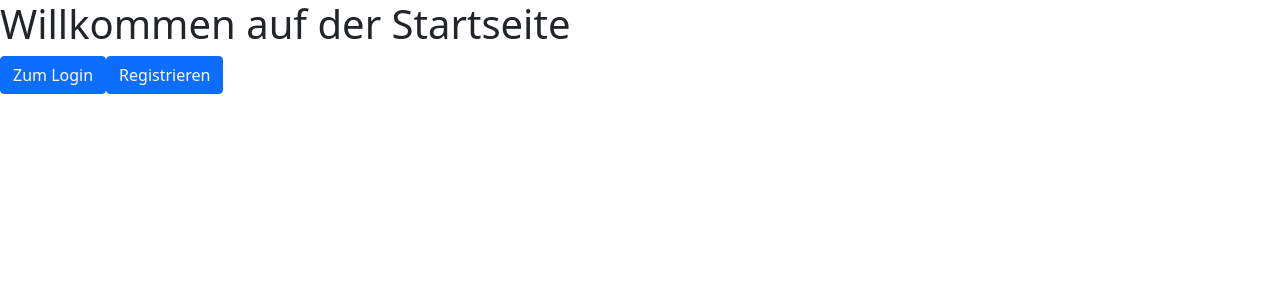
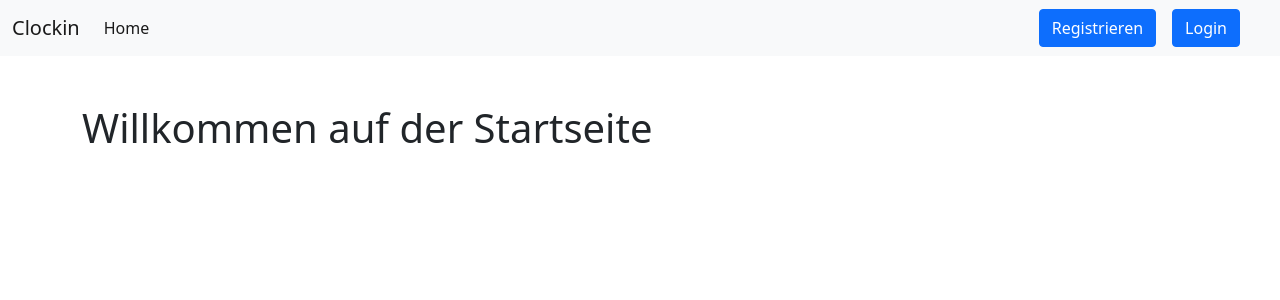
Before and after one commit to mstoelting89/clockin_frontend, a Vue app: page /#/ in a window 1280 px wide. Shown: the top 300 px of the page. Built offline with nearby package versions, Linux system fonts and the light colour scheme.

Commit message:
- implement navbar with pending login/logout btn

```diff
--- a/src/App.vue
+++ b/src/App.vue
@@ -1,11 +1,22 @@
 <template>
   <div class="landing-page">
-    <router-view />
+    <Navbar />
+    <div class="container mt-5">
+      <router-view />
+    </div>
   </div>
 
 </template>
 <script>
 
+import Navbar from "@/components/Navbar";
+
+export default {
+  name: 'app',
+  components: {
+    Navbar
+  }
+}
 </script>
 
 <style>
--- a/src/components/LandingPage.vue
+++ b/src/components/LandingPage.vue
@@ -1,21 +1,11 @@
 <template>
   <h1>Willkommen auf der Startseite</h1>
-  <input type="button" class="btn btn-primary" value="Zum Login" @click="loginRedirect()">
-  <input type="button" class="btn btn-primary" value="Registrieren" @click="registerRedirect()">
 </template>
 
 <script>
 
 export default {
-  name: "LandingPage",
-  methods: {
-    loginRedirect() {
-      this.$router.push('/login')
-    },
-    registerRedirect() {
-      this.$router.push('/register')
-    }
-  }
+  name: "LandingPage"
 }
 </script>
 
--- a/src/components/LoginStart.vue
+++ b/src/components/LoginStart.vue
@@ -1,7 +1,6 @@
 <template>
   <div class="loginArea">
     <h1>Dies ist der Loginbereich</h1>
-    <input type="button" class="btn btn-primary" value="Logout" @click="logout()">
     <input type="button" class="btn btn-primary" id="getData" @click="getDataFromSpring()" value="Daten ziehen">
   </div>
 </template>
@@ -15,10 +14,7 @@
   methods: {
     ...mapActions([
       'getDataFromSpring'
-    ]),
-    logout() {
-      this.$store.dispatch("logout").then(() => this.$router.push("/"));
-    }
+    ])
   }
 }
 
--- /dev/null
+++ b/src/components/Navbar.vue
@@ -0,0 +1,59 @@
+<template>
+  <nav class="navbar navbar-expand-lg navbar-light bg-light">
+    <div class="container-fluid">
+      <a class="navbar-brand" href="#">Clockin</a>
+      <button class="navbar-toggler" type="button" data-bs-toggle="collapse" data-bs-target="#navbarNav" aria-controls="navbarNav" aria-expanded="false" aria-label="Toggle navigation">
+        <span class="navbar-toggler-icon"></span>
+      </button>
+      <div class="collapse navbar-collapse" id="navbarNav">
+        <ul class="navbar-nav">
+          <li class="nav-item">
+            <router-link to="/" class="nav-link active">Home</router-link>
+          </li>
+        </ul>
+        <form class="container-fluid justify-content-end d-flex">
+          <button class="btn btn-primary me-3" v-if="!loggedIn">
+            <router-link to="/register">Registrieren</router-link>
+          </button>
+          <div class="login-btn" >
+            <button class="btn btn-primary me-3" v-if="!loggedIn">
+              <router-link to="/login">Login</router-link>
+            </button>
+          </div>
+          <div class="logout-btn">
+            <button class="btn btn-primary me-3" v-if="loggedIn" @click="logout">
+              Logout
+            </button>
+          </div>
+        </form>
+      </div>
+    </div>
+  </nav>
+</template>
+
+<script>
+
+
+import {mapGetters} from "vuex";
+
+export default {
+  name: "Navbar",
+  computed: {
+    ...mapGetters([
+        'loggedIn'
+    ])
+  },
+  methods: {
+    logout() {
+      this.$store.dispatch("logout").then(() => this.$router.push("/"));
+    }
+  }
+}
+</script>
+
+<style scoped>
+  .btn-primary a {
+    color: #ffffff;
+    text-decoration: none;
+  }
+</style>
--- a/src/router/index.js
+++ b/src/router/index.js
@@ -2,7 +2,7 @@
 import Home from '../views/Home.vue'
 import Register from "@/views/Register";
 import Login from "@/views/Login";
-import AfterLogin from "@/views/AfterLogin";
+import LoginArea from "@/views/LoginArea";
 
 const routes = [
   {
@@ -23,7 +23,7 @@
   {
     path: '/loginarea',
     name: 'LoginArea',
-    component: AfterLogin
+    component: LoginArea
   }
 ]
 
--- a/src/store/modules/auth.js
+++ b/src/store/modules/auth.js
@@ -2,12 +2,16 @@
 
 const state = {
     token: null,
-    register: false
+    register: false,
+    loggedIn: false
 }
 
 const mutations = {
     SET_TOKEN (state, token) {
         state.token = token;
+    },
+    LOGGED_IN(state) {
+        state.loggedIn = true
     },
     REGISTER (state) {
         state.register = true
@@ -18,7 +22,7 @@
     testMethod() {
         console.log("Foo Bar");
     },
-    register({commit}, data) {
+    register({ commit }, data) {
 
         const header = {
             "Content-Type": "application/json",
@@ -39,6 +43,7 @@
             .then((response) => {
                 localStorage.setItem('token', response.data.token);
                 commit('SET_TOKEN', response.data.token);
+                commit('LOGGED_IN')
             });
 
     },
@@ -65,7 +70,9 @@
 }
 
 const getters = {
-
+    token: state => state.token,
+    register: state => state.register,
+    loggedIn: state => state.loggedIn
 }
 
 const authModule = {
--- a/src/views/About.vue
+++ /dev/null
@@ -1,5 +0,0 @@
-<template>
-  <div class="about">
-    <h1>This is an about page</h1>
-  </div>
-</template>
--- a/src/views/Login.vue
+++ b/src/views/Login.vue
@@ -5,6 +5,7 @@
         <div class="col">
         </div>
         <div class="col">
+          <h1>Login</h1>
           <form>
             <div class="mb-3">
               <label for="email" class="form-label">Email Adresse</label>
@@ -15,7 +16,7 @@
               <input type="password" class="form-control" id="password" v-model="passwordValue">
             </div>
             <div class="mb-3">
-              <input type="button" class="btn btn-primary" id="send" @click="signIn(emailValue, passwordValue)" value="Login">
+              <input type="button" class="btn btn-primary me-5" id="send" @click="signIn(emailValue, passwordValue)" value="Login">
               <a href="#">Passwort vergessen</a>
             </div>
 
--- a/src/views/AfterLogin.vue
+++ b/src/views/LoginArea.vue
@@ -9,7 +9,7 @@
 import LoginStart from "@/components/LoginStart";
 
 export default {
-  name: 'AfterLogin',
+  name: 'LoginArea',
   components: {
     LoginStart
   }
```
